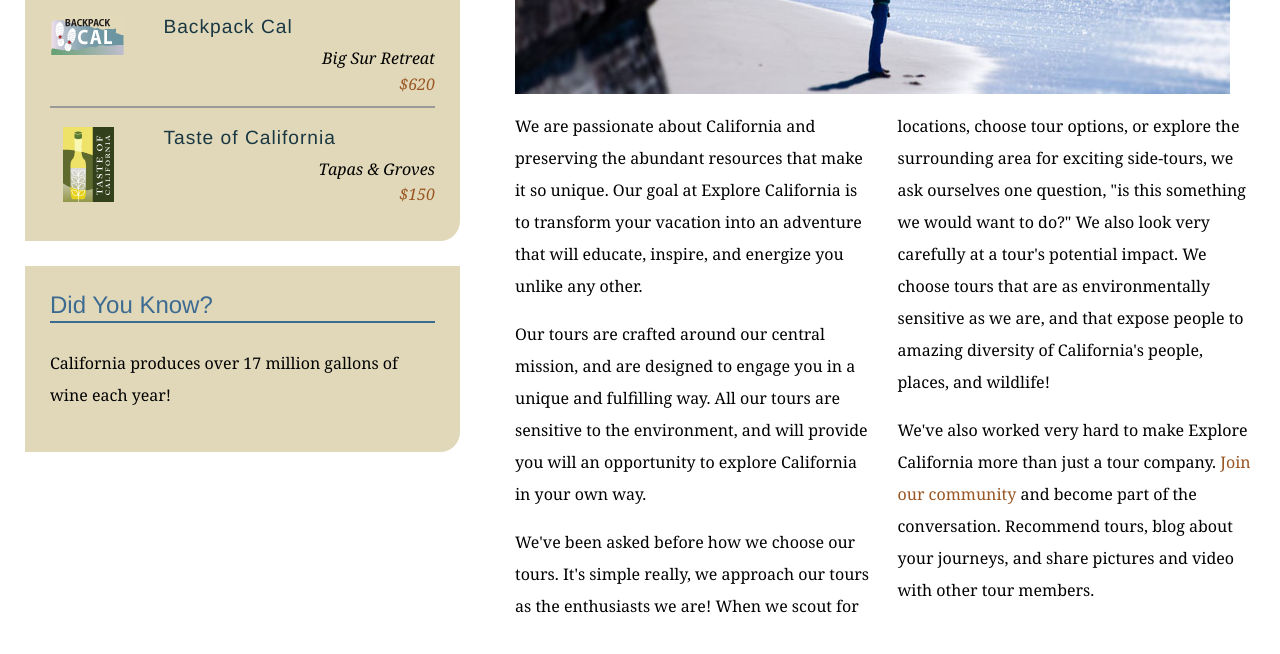
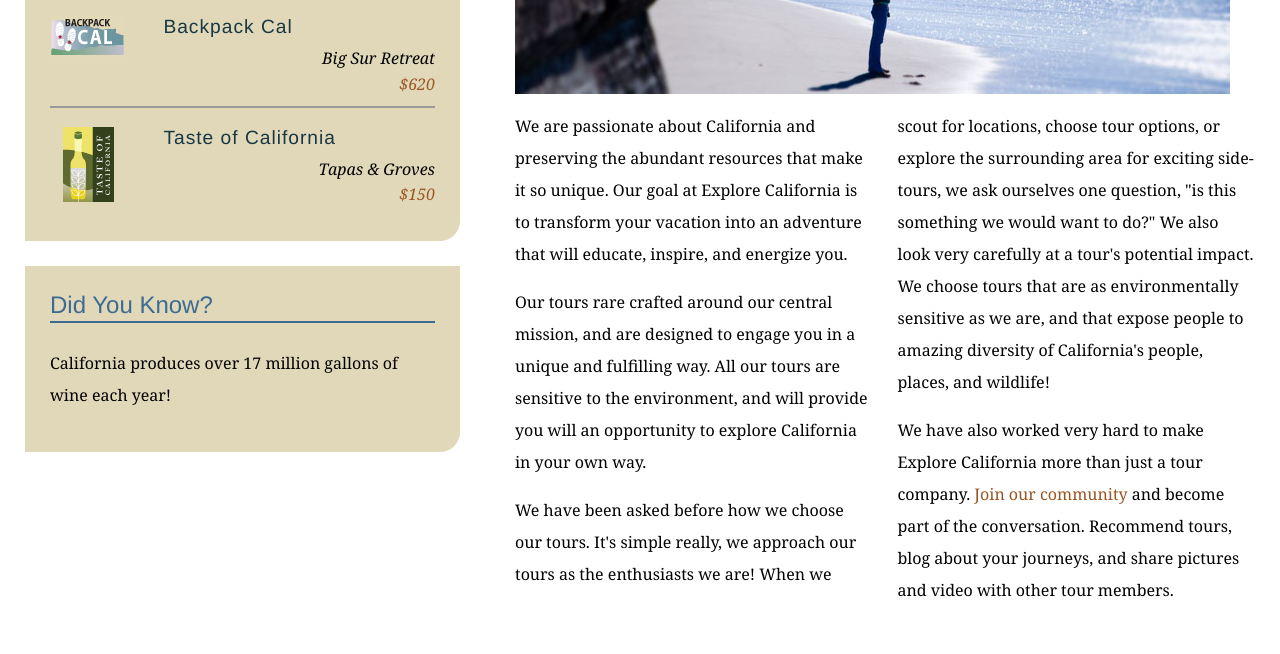
Before and after one commit to aandr075/exploreCali, a plain HTML site: page explore_california/mission.html in a window 1280 px wide. Shown: the part 590-1244 px from the top of the page. Drawn offline with Linux system fonts and the light colour scheme.

Commit message:
conflict branch edit

```diff
--- a/explore_california/mission.html
+++ b/explore_california/mission.html
@@ -62,10 +62,10 @@
           <h1>Who we are</h1>
           <img src="assets/images/mission_look.jpg" alt="Looking out at the Pacific" class="articleImage" />
           <div class="multiCol">
-            <p>We are passionate about California and preserving the abundant resources that make it so unique. Our goal at Explore California is to transform your vacation into an adventure that will educate, inspire, and energize you unlike any other.</p>
-            <p>Our tours are crafted around our central mission, and are designed to engage you in a unique and fulfilling way. All our tours are sensitive to the environment, and will provide you will an opportunity to explore California in your own way.</p>
-            <p>We've been asked before how we choose our tours. It's simple really, we approach our tours as the enthusiasts we are! When we scout for locations, choose tour options, or explore the surrounding area for exciting side-tours, we ask ourselves one question, &quot;is this something we would want to do?&quot; We also look very carefully at a tour's potential impact. We choose tours that are as environmentally sensitive as we are, and that expose people to amazing diversity of California's people, places, and wildlife!</p>
-            <p>We've also worked very hard to make Explore California more than just a tour company. <a href="explorers/join.html">Join our community</a> and become part of the conversation. Recommend tours, blog about your journeys, and share pictures and video with other tour members.</p>
+            <p>We are passionate about California and preserving the abundant resources that make it so unique. Our goal at Explore California is to transform your vacation into an adventure that will educate, inspire, and energize you.</p>
+            <p>Our tours rare crafted around our central mission, and are designed to engage you in a unique and fulfilling way. All our tours are sensitive to the environment, and will provide you will an opportunity to explore California in your own way.</p>
+            <p>We have been asked before how we choose our tours. It's simple really, we approach our tours as the enthusiasts we are! When we scout for locations, choose tour options, or explore the surrounding area for exciting side-tours, we ask ourselves one question, &quot;is this something we would want to do?&quot; We also look very carefully at a tour's potential impact. We choose tours that are as environmentally sensitive as we are, and that expose people to amazing diversity of California's people, places, and wildlife!</p>
+            <p>We have also worked very hard to make Explore California more than just a tour company. <a href="explorers/join.html">Join our community</a> and become part of the conversation. Recommend tours, blog about your journeys, and share pictures and video with other tour members.</p>
           </div>
         </div>
       </div>
```
